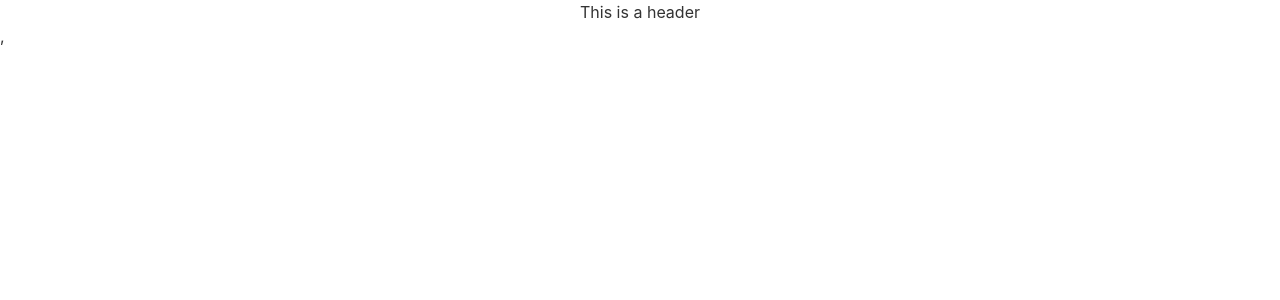
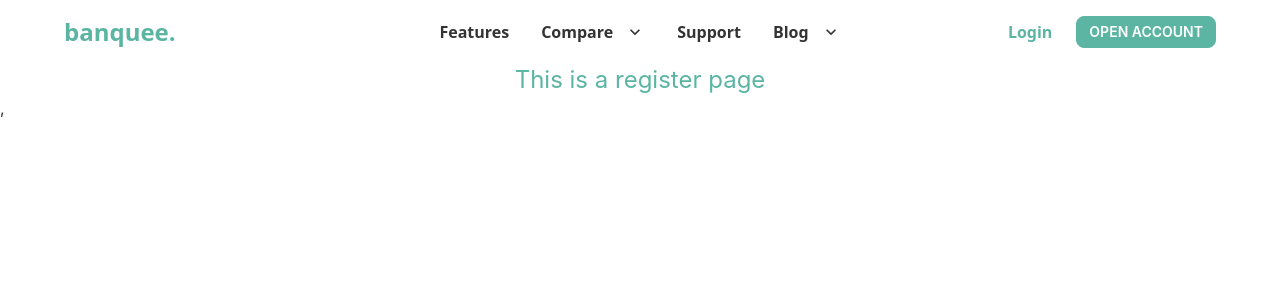
Before and after one commit to Arif6474/banquee, a React (Create React App) app: page /register in a window 1280 px wide. Before the commit this address had no page. Shown: the top 300 px of the page. Built offline with nearby package versions, Linux system fonts and the light colour scheme.

Commit message:
completed navbar

```diff
--- a/package.json
+++ b/package.json
@@ -3,6 +3,7 @@
   "version": "0.1.0",
   "private": true,
   "dependencies": {
+    "@heroicons/react": "^2.0.11",
     "@testing-library/jest-dom": "^5.16.5",
     "@testing-library/react": "^13.4.0",
     "@testing-library/user-event": "^13.5.0",
--- a/src/App.js
+++ b/src/App.js
@@ -3,6 +3,8 @@ import { Route, Routes } from 'react-router-dom';
 import './App.css';
 import Header from './Pages/Header/Header';
 import Home from './Pages/Home/Home';
+import Login from './Pages/Login/Login';
+import Register from './Pages/Login/Register';
 
 function App() {
   return (
@@ -10,6 +12,8 @@ function App() {
       <Header/>
         <Routes>
         <Route path="/" element={<Home />} />
+        <Route path="login" element={<Login />} />
+        <Route path="register" element={<Register />} />
 
       </Routes>
     </div>
--- /dev/null
+++ b/src/Pages/Features/Features.css
@@ -0,0 +1,38 @@
+.features {
+  width: 800px;
+  padding-top: 128px;
+}
+.features-container {
+  background-color: #e8f2ee;
+}
+.features-title {
+  height: 24px;
+  font-family: "DM Sans";
+  font-style: normal;
+  font-weight: 500;
+  font-size: 20px;
+  line-height: 120%;
+  text-align: center;
+  letter-spacing: -0.03em;
+  color: #1a191e;
+}
+.features-headline {
+  height: 88px;
+  font-style: normal;
+  font-weight: 500;
+  font-size: 60px;
+  line-height: 110%;
+  text-align: center;
+  letter-spacing: -0.03em;
+  color: #1a191e;
+}
+.features-description {
+  height: 72px;
+
+  font-style: normal;
+  font-weight: 500;
+  font-size: 16px;
+  line-height: 180%;
+  text-align: center;
+  color: #1a191e;
+}
--- /dev/null
+++ b/src/Pages/Features/Features.js
@@ -0,0 +1,12 @@
+import React from "react";
+import { Link } from "react-router-dom";
+import "./Features.css";
+const Features = () => {
+  return (
+    <div>
+
+    </div>
+  );
+};
+
+export default Features;
--- a/src/Pages/Header/Header.js
+++ b/src/Pages/Header/Header.js
@@ -1,9 +1,73 @@
 import React from 'react';
+import { Link } from 'react-router-dom';
 
 const Header = () => {
     return (
         <div>
-            <h1>This is a header</h1>
+        <div className="navbar lg:px-16   bg-white">
+  <div className="navbar-start">
+    <div className="dropdown">
+      <label tabIndex={0} className="btn btn-ghost lg:hidden">
+        <svg xmlns="http://www.w3.org/2000/svg" className="h-5 w-5" fill="none" viewBox="0 0 24 24" stroke="currentColor"><path strokeLinecap="round" strokeLinejoin="round" strokeWidth="2" d="M4 6h16M4 12h8m-8 6h16" /></svg>
+      </label>
+      <ul tabIndex={0} className="menu menu-compact font-bold dropdown-content mt-3 p-2 shadow bg-white rounded-box w-52">
+        <li className=" font-sans font-semibold"><a>Features</a></li>
+        <li className=" font-sans font-semibold" tabIndex={0}>
+          <a className="justify-between">
+            Compare
+            <svg className="fill-current" xmlns="http://www.w3.org/2000/svg" width="24" height="24" viewBox="0 0 24 24"><path d="M8.59,16.58L13.17,12L8.59,7.41L10,6L16,12L10,18L8.59,16.58Z"/></svg>
+          </a>
+          <ul className="p-2 bg-white">
+            <li className=" font-sans font-semibold"><a>Submenu 1</a></li>
+            <li className=" font-sans font-semibold"><a>Submenu 2</a></li>
+          </ul>
+        </li>
+        <li className=" font-sans font-semibold"><a>Support</a></li>
+        <li className=" font-sans font-semibold" tabIndex={0}>
+          <a className="justify-between">
+           Blog
+            <svg className="fill-current" xmlns="http://www.w3.org/2000/svg" width="24" height="24" viewBox="0 0 24 24"><path d="M8.59,16.58L13.17,12L8.59,7.41L10,6L16,12L10,18L8.59,16.58Z"/></svg>
+          </a>
+          <ul className="p-2 bg-white">
+            <li className=" font-sans font-semibold"><a>Submenu 1</a></li>
+            <li className=" font-sans font-semibold"><a>Submenu 2</a></li>
+          </ul>
+        </li>
+      </ul>
+    </div>
+    <Link to='/' className="text-primary text-2xl font-semibold  font-sans">banquee.</Link>
+  </div>
+  <div className="navbar-center hidden lg:flex">
+    <ul className="menu menu-horizontal p-0">
+      <li className=" font-sans font-semibold"><a>Features</a></li>
+      <li tabIndex={0} className=" font-sans font-semibold">
+        <a>
+        Compare
+          <svg className="fill-current" xmlns="http://www.w3.org/2000/svg" width="20" height="20" viewBox="0 0 24 24"><path d="M7.41,8.58L12,13.17L16.59,8.58L18,10L12,16L6,10L7.41,8.58Z"/></svg>
+        </a>
+        <ul className="p-2 bg-white">
+          <li className=" font-sans font-semibold"><a>Submenu 1</a></li>
+          <li className=" font-sans font-semibold"><a>Submenu 2</a></li>
+        </ul>
+      </li>
+      <li className=" font-sans font-semibold"><a>Support</a></li>
+      <li className=" font-sans font-semibold" tabIndex={0}>
+        <a>
+        Blog
+          <svg className="fill-current" xmlns="http://www.w3.org/2000/svg" width="20" height="20" viewBox="0 0 24 24"><path d="M7.41,8.58L12,13.17L16.59,8.58L18,10L12,16L6,10L7.41,8.58Z"/></svg>
+        </a>
+        <ul className="p-2 bg-white">
+          <li className=" font-sans font-semibold"><a>Submenu 1</a></li>
+          <li className=" font-sans font-semibold"><a>Submenu 2</a></li>
+        </ul>
+      </li>
+    </ul>
+  </div>
+  <div className="navbar-end">
+    <Link to="/login" className="text-primary px-2 lg:px-6 font-sans font-semibold">Login</Link>
+    <Link to="/register" className="btn btn-primary btn-sm text-white">Open account</Link>
+  </div>
+</div>
         </div>
     );
 };
--- a/src/Pages/Home/Home.js
+++ b/src/Pages/Home/Home.js
@@ -1,9 +1,10 @@
 import React from 'react';
+import Features from '../Features/Features';
 
 const Home = () => {
     return (
         <div>
-            <h1>This is a Home page</h1>
+            <Features/>
         </div>
     );
 };
--- /dev/null
+++ b/src/Pages/Login/Login.js
@@ -0,0 +1,11 @@
+import React from 'react';
+
+const Login = () => {
+    return (
+        <div>
+            <h1 className="text-primary text-2xl">This is a login</h1>
+        </div>
+    );
+};
+
+export default Login;
--- /dev/null
+++ b/src/Pages/Login/Register.js
@@ -0,0 +1,11 @@
+import React from 'react';
+
+const Register = () => {
+    return (
+        <div>
+            <h1 className="text-primary text-2xl">This is a register page</h1>
+        </div>
+    );
+};
+
+export default Register;
--- a/tailwind.config.js
+++ b/tailwind.config.js
@@ -12,10 +12,11 @@ module.exports = {
     themes: [
       {
         mytheme: {
-          primary: "#029944",
-          secondary: "#749503",
-          accent: "#F9FAFA",
-          neutral: "#3D474D",
+          primary: "#5BB5A2",
+          secondary: "#E8F2EE",
+          accent: "#F1DFDF",
+          neutral: "#DFE1F1",
+          main: "#DFEAF1",
           "base-100": "#ffffff",
         },
       },
```
Also changed, not shown: 1 other file (tests, documents, lock files or other folders).
